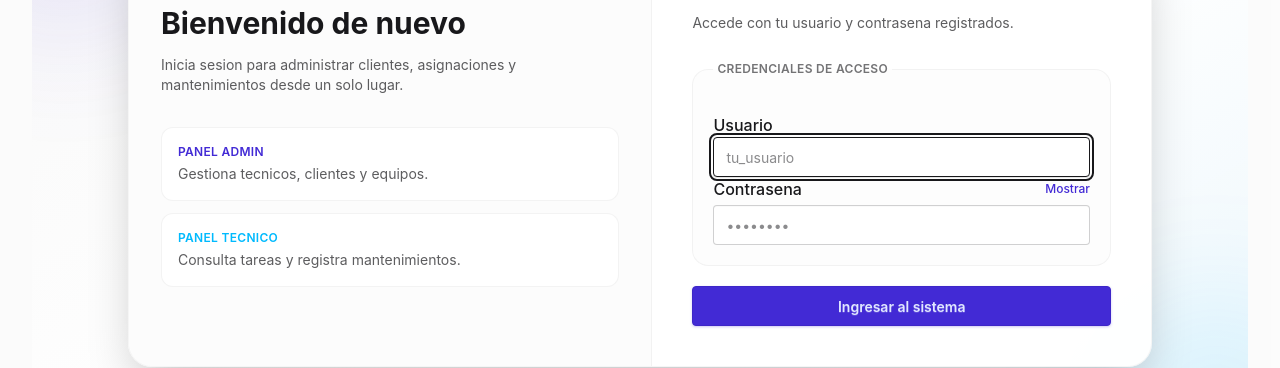
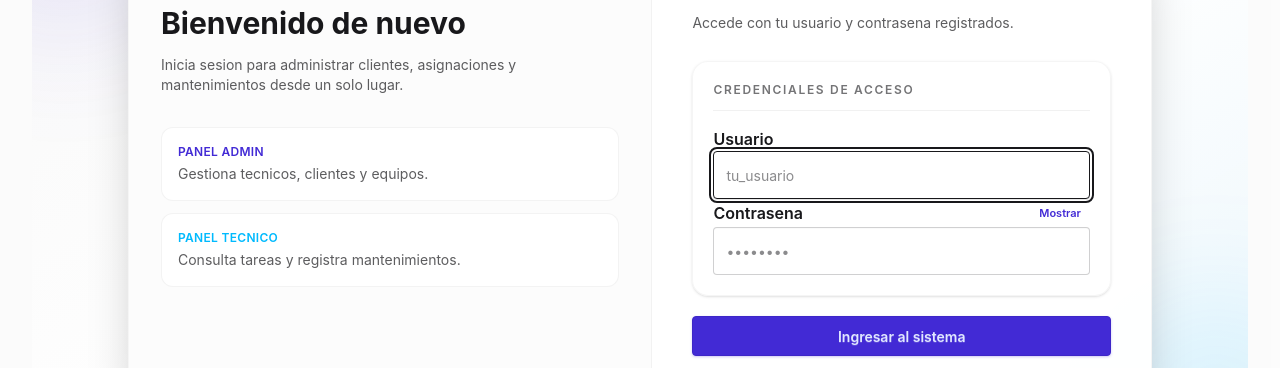
Before and after one commit to BrayanRNothing/COOLTRACK, a React app in the folder frontend/: page /login in a window 1280 px wide. Shown: the part 209-577 px from the top of the page. Built offline with nearby package versions, Linux system fonts and the light colour scheme; no server answers; the HTML template or start-up script is replaced by a standard one.

Commit message:
Fix local service datetime and refine login form section

```diff
--- a/frontend/src/features/auth/pages/LoginPage.jsx
+++ b/frontend/src/features/auth/pages/LoginPage.jsx
@@ -63,16 +63,18 @@ export default function LoginPage() {
           <p className="mt-2 text-sm text-base-content/70">Accede con tu usuario y contrasena registrados.</p>
 
           <form onSubmit={handleSubmit} className="mt-7 space-y-5">
-            <fieldset className="space-y-4 rounded-2xl border border-base-300/70 bg-base-200/30 p-4 sm:p-5">
-              <legend className="px-1 text-xs font-semibold uppercase tracking-wide text-base-content/60">
+            <div className="rounded-2xl border border-base-300/60 bg-base-100/60 p-4 shadow-sm sm:p-5">
+              <p className="text-xs font-semibold uppercase tracking-[0.14em] text-base-content/60">
                 Credenciales de acceso
-              </legend>
+              </p>
+              <div className="mt-3 h-px w-full bg-base-300/80" />
 
-              <label className="form-control w-full">
-                <span className="label-text mb-1 font-medium">Usuario</span>
+              <div className="mt-4 space-y-4">
+                <label className="form-control w-full gap-1.5">
+                  <span className="label-text font-semibold">Usuario</span>
                   <input
                     type="text"
-                  className="input input-bordered w-full"
+                    className="input input-bordered h-12 w-full bg-base-100"
                     placeholder="tu_usuario"
                     value={username}
                     onChange={(e) => setUsername(e.target.value)}
@@ -82,12 +84,12 @@ export default function LoginPage() {
                   />
                 </label>
 
-              <label className="form-control w-full">
-                <div className="mb-1 flex items-center justify-between">
-                  <span className="label-text font-medium">Contrasena</span>
+                <label className="form-control w-full gap-1.5">
+                  <div className="flex items-center justify-between">
+                    <span className="label-text font-semibold">Contrasena</span>
                     <button
                       type="button"
-                    className="text-xs font-medium text-primary hover:text-primary/80"
+                      className="btn btn-ghost btn-xs h-7 min-h-7 px-2 text-primary"
                       onClick={() => setShowPassword((prev) => !prev)}
                     >
                       {showPassword ? 'Ocultar' : 'Mostrar'}
@@ -95,7 +97,7 @@ export default function LoginPage() {
                   </div>
                   <input
                     type={showPassword ? 'text' : 'password'}
-                  className="input input-bordered w-full"
+                    className="input input-bordered h-12 w-full bg-base-100"
                     placeholder="••••••••"
                     value={password}
                     onChange={(e) => setPassword(e.target.value)}
@@ -103,7 +105,8 @@ export default function LoginPage() {
                     autoComplete="current-password"
                   />
                 </label>
-            </fieldset>
+              </div>
+            </div>
 
             {error && (
               <div
--- a/frontend/src/features/technician/pages/MaintenanceRegisterPage.jsx
+++ b/frontend/src/features/technician/pages/MaintenanceRegisterPage.jsx
@@ -3,6 +3,12 @@ import { useSearchParams, useNavigate, Link } from 'react-router-dom'
 import Button from '../../../shared/ui/Button'
 import Breadcrumbs from '../../../shared/ui/Breadcrumbs'
 import { useWorkData } from '../../../app/providers/useWorkData'
+
+function getLocalDateTimeInputValue() {
+  const now = new Date()
+  const timezoneOffset = now.getTimezoneOffset() * 60000
+  return new Date(now.getTime() - timezoneOffset).toISOString().slice(0, 16)
+}
 
 // ─── Camera Modal ─────────────────────────────────────────────────────────────
 
@@ -151,7 +157,7 @@ export default function MaintenanceRegisterPage() {
   const [loading, setLoading] = useState(true)
   const [error, setError] = useState('')
 
-  const [fechaMantenimiento, setFechaMantenimiento] = useState(new Date().toISOString().slice(0, 16))
+  const [fechaMantenimiento, setFechaMantenimiento] = useState(getLocalDateTimeInputValue())
   const [observaciones, setObservaciones] = useState('')
   const [fotos, setFotos] = useState([null, null, null])
   const [previews, setPreviews] = useState([null, null, null])
```
Lines whose indentation alone changed are shown as unchanged.
